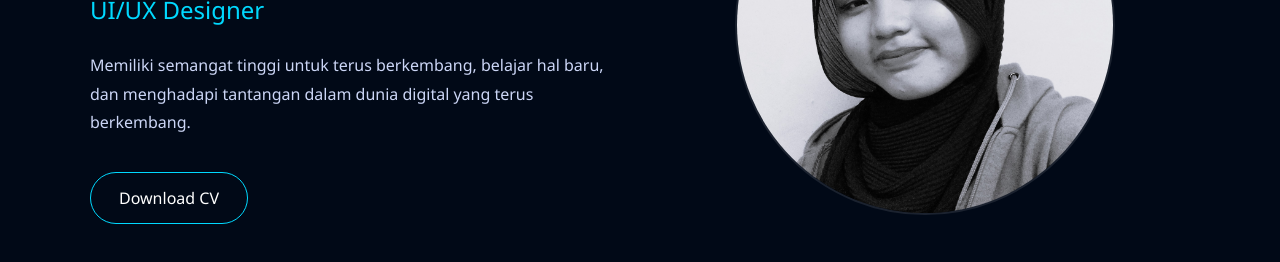
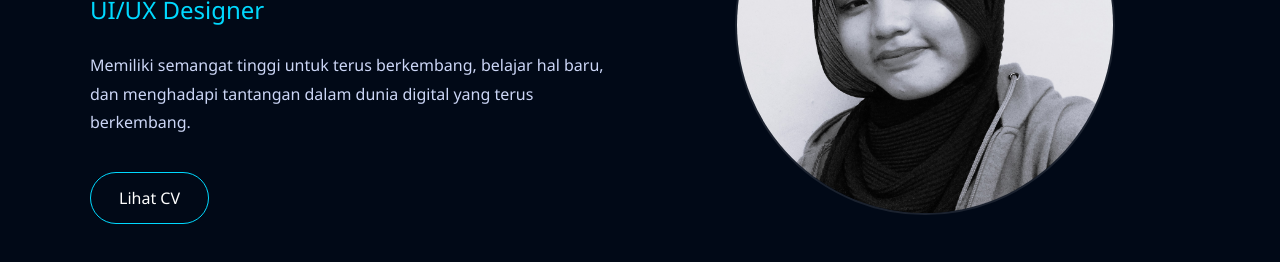
Before and after one commit to mpitpit/portfolio, a plain HTML site: page index.html in a window 1280 px wide. Shown: the part 410-672 px from the top of the page. Drawn offline with Linux system fonts and the light colour scheme.

Commit message:
ubah btn dan url

```diff
--- a/index.html
+++ b/index.html
@@ -38,7 +38,7 @@
                 Memiliki semangat tinggi untuk terus berkembang, belajar hal baru, dan menghadapi tantangan dalam dunia digital yang terus berkembang.
             </p>
             <div class="buttons">
-                <a href="#" class="btn">Download CV</a>
+                <a href="https://drive.google.com/file/d/1Seoat3moEiOavV4RaFG5A2Rb8lJ6A8Iw/view?usp=sharing" class="btn">Lihat CV</a>
             </div>
             <div class="social">
                 <a href="https://github.com/mpitpit" target="_blank" rel="noopener noreferrer">
```
